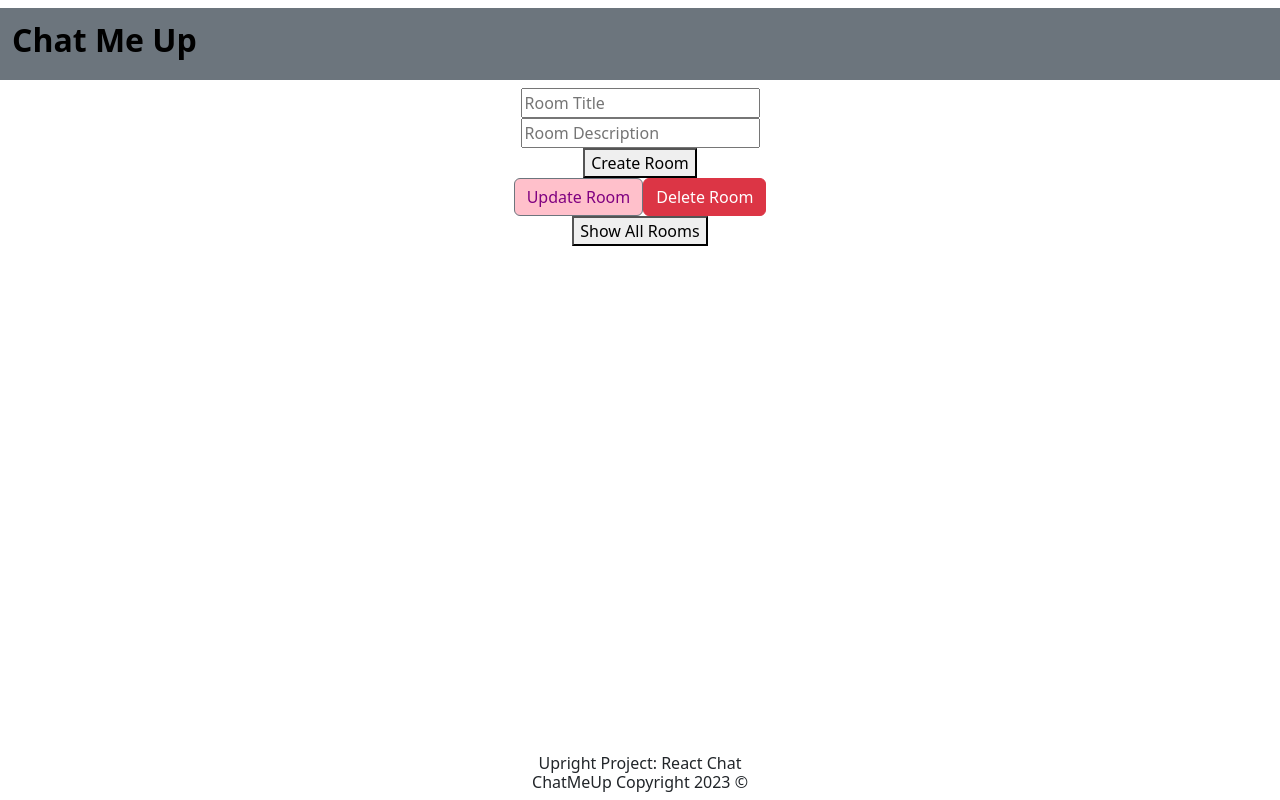
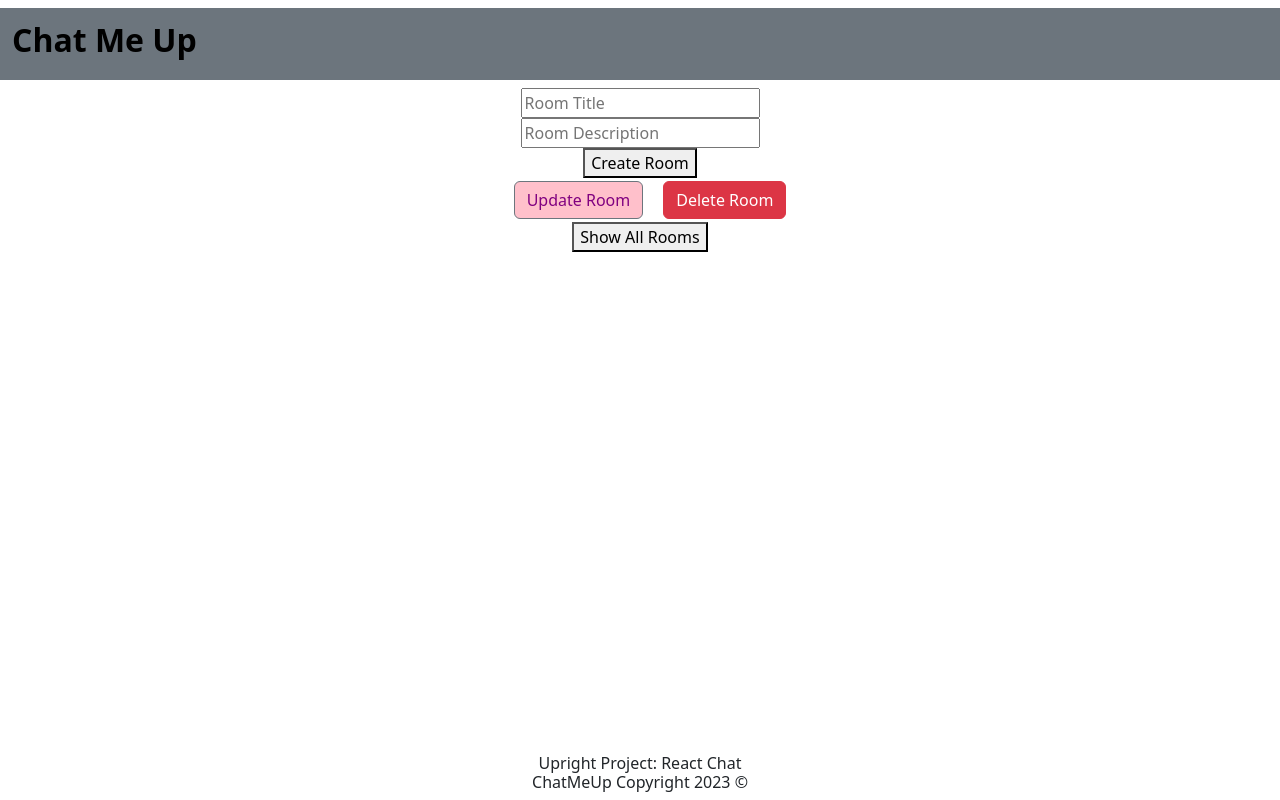
Before and after one commit to mburrow303/07_ChatServerClient, a React (Create React App) app: page /room/list in a window 1280 px wide. Built offline with nearby package versions, Linux system fonts and the light colour scheme.

Commit message:
completed updated room component

```diff
--- a/src/components/display/updateroom/UpdateRoom.jsx
+++ b/src/components/display/updateroom/UpdateRoom.jsx
@@ -47,7 +47,7 @@ const UpdateRoom = (props) => {
 
   return (
     <Button
-      style={{ backgroundColor: "pink", color:"purple", font: "inherit" }} type="submit"
+      style={{ margin:"3px 20px",backgroundColor: "pink", color:"purple", font: "inherit" }} type="submit"
       onClick={UpdateRoom}> Update Room
     </Button>
   );
```
